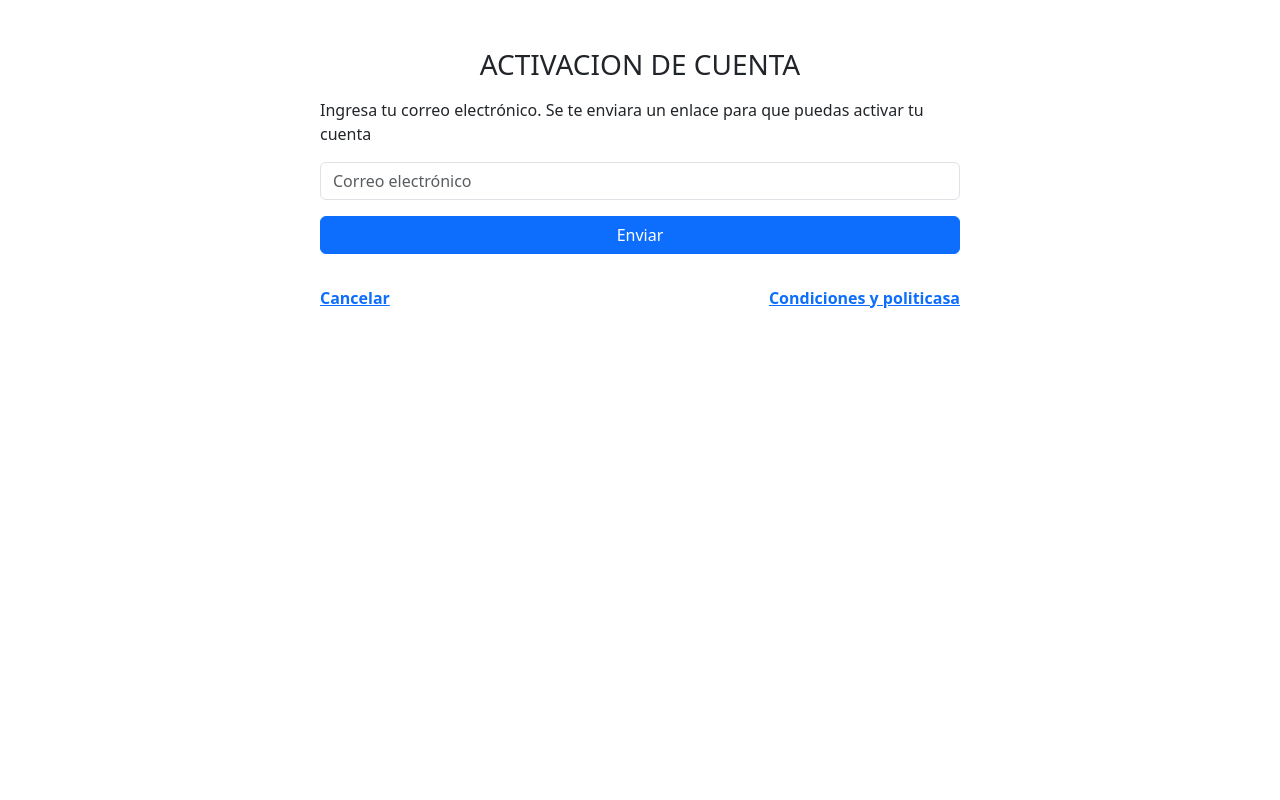
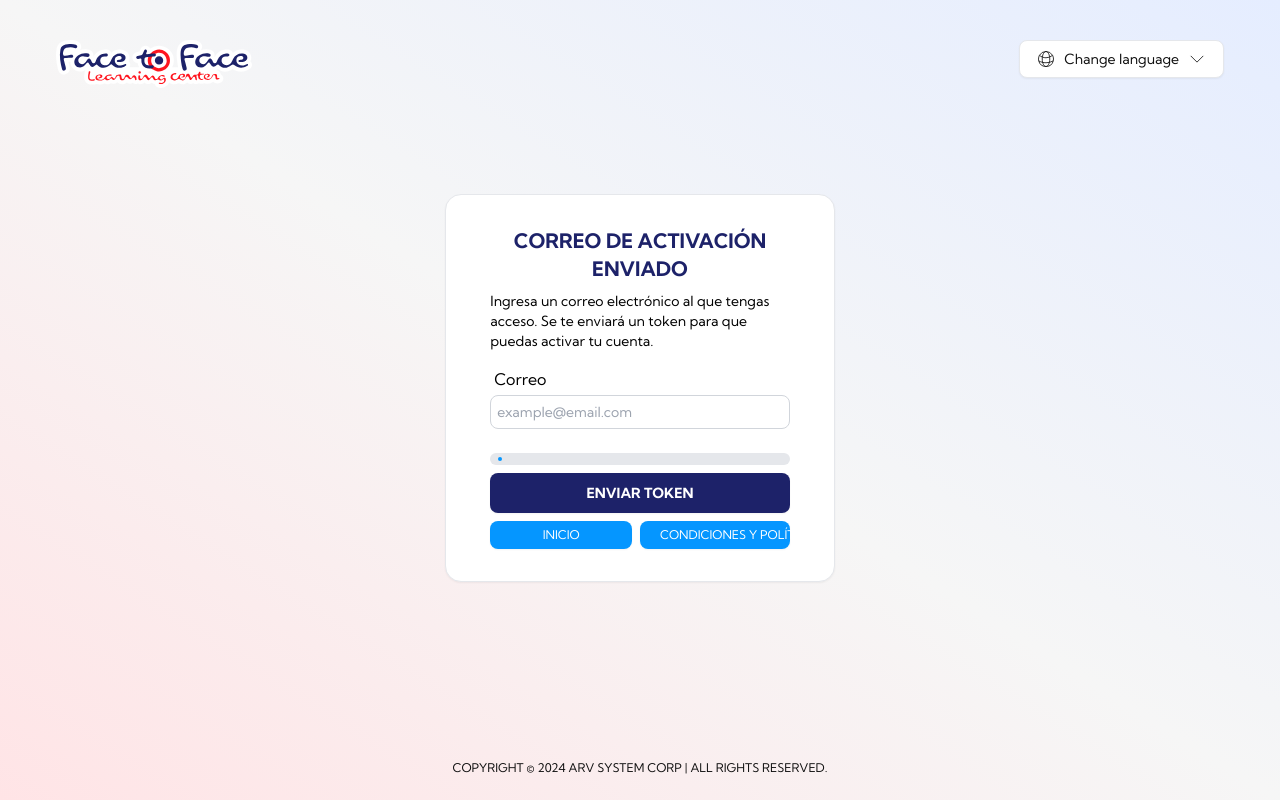
Before and after one commit to Gerardng1330/Formulario, a Django app: template templates/activacion.html in a window 1280 px wide. Run offline with Django 5.2, Linux system fonts and the light colour scheme; the template is opened without the code that fills it, so the values that code supplies are empty; some libraries are stand-ins or nearby versions.

Commit message:
feat: Modificar la vista get_emails y la función validarEmail para reutilizarlas feat: Finalizar el frontend de activacion_aviso.html feat: Avanzar con el frontend de activacion.html

```diff
--- a/backend/src_routes/views.py
+++ b/backend/src_routes/views.py
@@ -50,6 +50,7 @@ from django.urls import reverse, reverse_lazy
 from django.shortcuts import resolve_url
 from django.shortcuts import get_object_or_404
 from django.views.decorators.csrf import csrf_exempt
+from django.apps import apps
 User = get_user_model()
 
 def cerrado(request):
@@ -135,7 +136,10 @@ def verificar_correo(request):
 # Función para obtener los correos registrados
 def get_emails(request):
     if request.method == 'GET':
-        emails_list = list(Usuario.objects.values_list('email', flat=True))
+        app_name = request.GET.get('app')  # Obtener el nombre del modelo de la solicitud
+        model_name = request.GET.get('model')  # Obtener el nombre del modelo de la solicitud
+        model = apps.get_model(app_label=app_name, model_name=model_name) #Obtener el modelo con nombres de modelo y app
+        emails_list = list(model.objects.values_list('email', flat=True)) #Busca la lista de emails en el la app y modelo que se le envió
         return JsonResponse(emails_list, safe=False)
     else:
         return JsonResponse({'error': 'Invalid request method'})
--- a/templates/activacion.html
+++ b/templates/activacion.html
@@ -1,29 +1,52 @@
-<!DOCTYPE html>
-<html lang="es">
-<head>
-  <link href="https://cdn.jsdelivr.net/npm/bootstrap@5.3.2/dist/css/bootstrap.min.css" rel="stylesheet"
-    integrity="sha384-T3c6CoIi6uLrA9TneNEoa7RxnatzjcDSCmG1MXxSR1GAsXEV/Dwwykc2MPK8M2HN" crossorigin="anonymous">
-    <meta charset="UTF-8">
-    <meta name="viewport" content="width=device-width, initial-scale=1.0">
-    <title>Activacion de Cuenta</title>
-</head>
-<body>
-    <form method="post" autocomplete="off" class="mt-5">
-        <!--esto sirve para que autenticar que el formulario es nuestro y no fue abierto de otro lado-->
-        {% csrf_token %}
-        <h1 class="h3 mb-3 fw-normal text-center">ACTIVACION DE CUENTA</h1>
-          <div class="mb-3 d-grid gap-2 col-6 mx-auto">
-            <label for="exampleInputEmail1" class="form-label">Ingresa tu correo electrónico. Se te enviara un enlace para que puedas activar tu cuenta</label>
-            <input name="Correo" value="" type="text" class="form-control" placeholder="Correo electrónico" aria-label="Correo" aria-describedby="addon-wrapping">{{error}}
-          </div>
-          <div class="d-grid gap-2 col-6 mx-auto">
-            <button type="submit" class="btn btn-primary">Enviar</button><br>
-          </div>
-          <div class="mb-3 d-flex justify-content-between col-6 mx-auto">
-            <a href="{% url 'src_routes:inicio' %}"><b>Cancelar</b></a> <a href="#"><b>Condiciones y politicasa</b></a>
-            </div>
-</form>
-<script src="https://cdn.jsdelivr.net/npm/bootstrap@5.3.2/dist/js/bootstrap.bundle.min.js"
-    integrity="sha384-C6RzsynM9kWDrMNeT87bh95OGNyZPhcTNXj1NW7RuBCsyN/o0jlpcV8Qyq46cDfL" crossorigin="anonymous"></script>
-</body>
-</html>
+{% extends "base_custom.html" %} {% load static %} {% load i18n %}
+<!-- title del sitio -->
+{% block title %}Activación{% endblock %}
+<!-- Descripción del sitio -->
+{% block desc %}Pantalla envío de correo de activación. Preautenticación. Face-to-face learning center.{% endblock %}
+<!-- Contenido del sitio -->
+{% block content %}
+<!-- Tarjeta -->
+<div class="flex h-fit w-1/3 flex-col justify-center gap-2 self-center rounded-2xl border border-gray-200 bg-white px-11 py-8 shadow-sm">
+  {% csrf_token %}
+  <!-- Título -->
+  <h1 class="text-center font-kumbh_bold text-xl text-blue">{% blocktrans %}CORREO DE ACTIVACIÓN ENVIADO{% endblocktrans %}</h1>
+  <!-- Párrafos -->
+  <p class="mb-2 justify-start text-sm">Ingresa un correo electrónico al que tengas acceso. Se te enviará un token para que puedas activar tu cuenta.</p>
+  <!-- Form -->
+  <form method="post" autocomplete="off">
+    <!--esto sirve para que autenticar que el formulario es nuestro y no fue abierto de otro lado-->
+    {% csrf_token %}
+    <!-- Label e input -->
+    <label for="Correo" class="text-md mb-1 ml-1 flex h-fit w-full">{% blocktrans %}Correo{% endblocktrans %}</label>
+    <div class="input_control flex w-full flex-col gap-2">
+      <input type="email" id="Correo" name="Correo" # aria-describedby="helper-text-explanation" class="w-full rounded-lg border border-gray-300 bg-white p-1.5 text-sm outline-none placeholder:text-gray-400 focus:border-sky focus:ring-sky" placeholder="{% blocktrans %}example@email.com{% endblocktrans %}" !! autocomplete="off" />
+      <span class="message ml-1 hidden text-sm">Mensaje</span>
+    </div>
+    <!-- Barra de tiempo -->
+    <div id="timer_container" class="mt-6 flex h-3 w-full items-center justify-start rounded-lg bg-gray-200 px-2 align-middle opacity-100 transition duration-100 ease-in-out">
+      <div id="timer_bar" class="flex h-1 w-1 rounded-lg bg-sky transition duration-[5000ms] ease-in-out"></div>
+    </div>
+    <!-- Botón Enviar token -->
+    <button type="submit" id="resend_token_button" class="mt-2 w-full rounded-lg bg-blue px-5 py-2.5 text-center font-kumbh_bold text-sm font-medium text-white shadow-sm transition ease-in-out hover:scale-y-105 hover:bg-hoverblue focus:outline-none focus:ring-4" href="{% url 'src_routes:activacion' %}">{% blocktrans %}ENVIAR TOKEN{% endblocktrans %}</button>
+  </form>
+  <!-- Botones secundarios -->
+  <div class="flex w-full flex-row gap-2">
+    <!-- Botón inicio -->
+    <a class="w-1/2 flex-nowrap text-nowrap rounded-lg bg-sky px-5 py-1.5 text-center text-xs font-medium text-white shadow-sm transition ease-in-out hover:scale-y-105 hover:bg-hoversky focus:outline-none focus:ring-4" href="{%url 'src_routes:inicio'%}">{% blocktrans %}INICIO{% endblocktrans %}</a>
+    <!-- Botón condiciones y políticas -->
+    <a class="w-1/2 flex-nowrap text-nowrap rounded-lg bg-sky px-5 py-1.5 text-center text-xs font-medium text-white shadow-sm transition ease-in-out hover:scale-y-105 hover:bg-hoversky focus:outline-none focus:ring-4" href="{%url 'src_routes:cuentas_inactivas'%}">{% blocktrans %}CONDICIONES Y POLÍTICAS{% endblocktrans %}</a>
+  </div>
+</div>
+<!-- Alerta -->
+<div id="alerta" class="mt-3 flex h-fit w-1/3 translate-y-2 flex-row gap-2 self-center rounded-lg bg-red px-3 py-2 text-white opacity-0 shadow-sm transition delay-100 duration-500 ease-in-out">
+  <svg xmlns="http://www.w3.org/2000/svg" fill="none" viewBox="0 0 24 24" stroke-width="2" stroke="currentColor" class="h-5 w-5">
+    <path stroke-linecap="round" stroke-linejoin="round" d="M12 9v3.75m-9.303 3.376c-.866 1.5.217 3.374 1.948 3.374h14.71c1.73 0 2.813-1.874 1.948-3.374L13.949 3.378c-.866-1.5-3.032-1.5-3.898 0L2.697 16.126ZM12 15.75h.007v.008H12v-.008Z" />
+  </svg>
+  <span id="alerta_message" class="message text-sm">{% blocktrans %}{{error}}{% endblocktrans %}</span>
+</div>
+{% endblock %}
+
+<!-- Scripts del sitio -->
+{% block scripts %}
+<script src="{% static 'js/toggle_idioma_dropdown.js' %}"></script>
+{% endblock %}
```
Also changed, not shown: static/js/form_input_validation.js (+16 -13 lines), static/js/registro_scripts.js (+16 -13 lines), static/js/timer.js (+10 -18 lines), templates/activacion_aviso.html (+1 -6 lines), static/css/tailwind-output.css.
